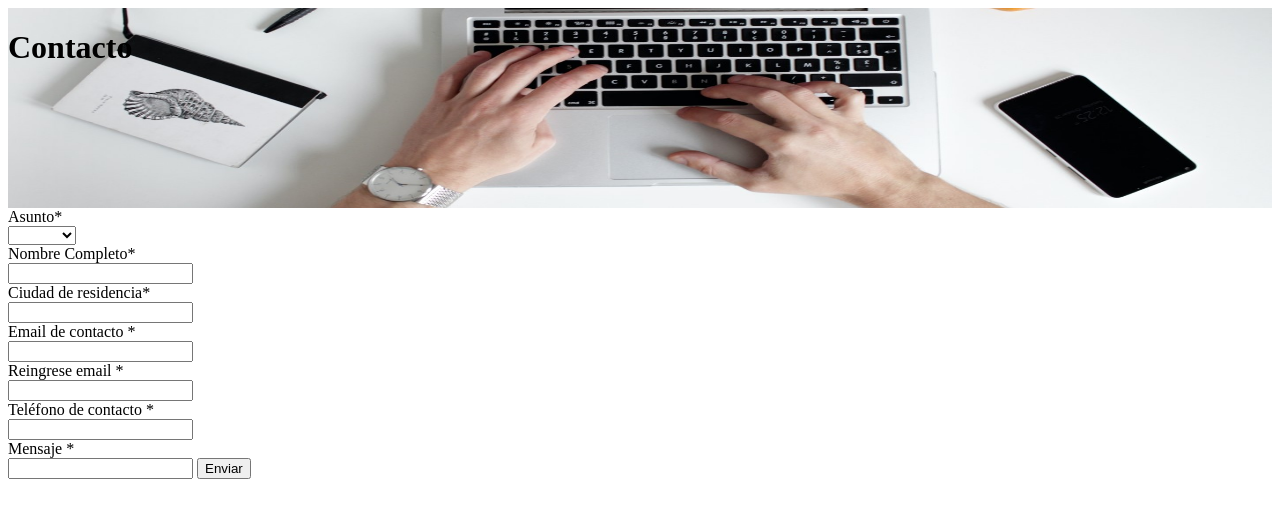
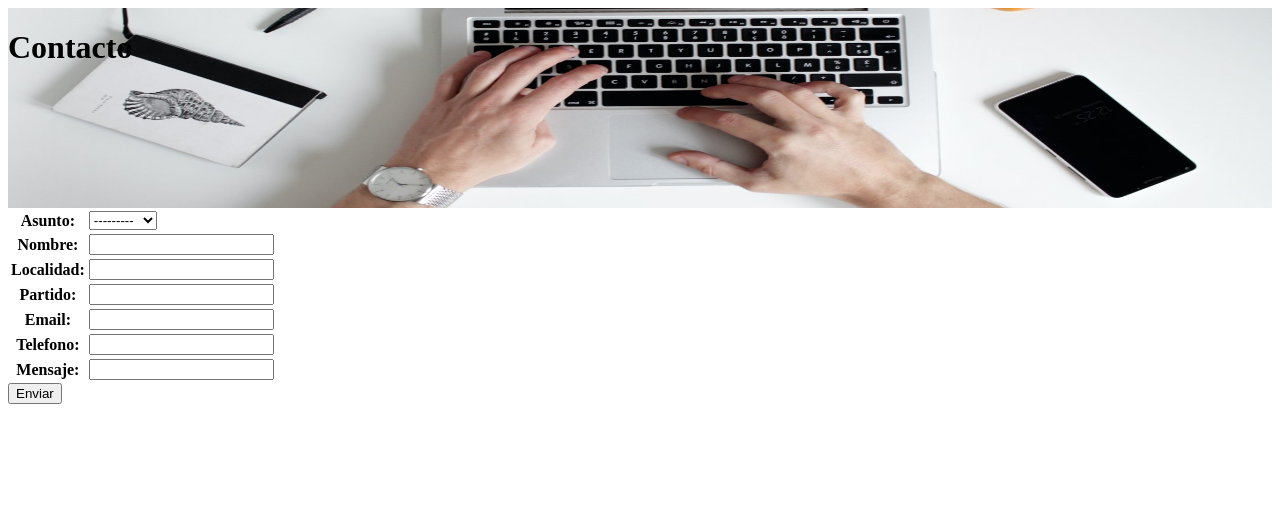
Before and after one commit to Fac0810/pagina-de-visualizacion-del-simparh, a Django app: page /exito/ in a window 1280 px wide. Shown: the top 518 px of the page. Run offline with Django 4.2, Linux system fonts and the light colour scheme; tables that the repository leaves empty hold one stand-in row (values such as "Sample post").

Commit message:
Form con validaciones y con normalizacion de localidad y partido

```diff
--- a/Proyecto ada/myapp/forms.py
+++ b/Proyecto ada/myapp/forms.py
@@ -1,8 +1,10 @@
 from django import forms
-from models import Asunto
+from .models import Asunto
 from phonenumber_field.formfields import PhoneNumberField
 
-class formularioContacto(forms.Form):
+#Aca se crean los formularios que sean necesarios
+
+class FormularioContacto(forms.Form):
 
     asunto = forms.ModelChoiceField(queryset=None)
     nombre = forms.CharField()
@@ -10,7 +12,7 @@ class formularioContacto(forms.Form):
     partido = forms.CharField()
     email = forms.EmailField()
     telefono = PhoneNumberField()
-    mensaje =forms.TextInput()
+    mensaje =forms.CharField()
 
 
     def __init__(self, *args, **kwargs):
--- a/Proyecto ada/myapp/models.py
+++ b/Proyecto ada/myapp/models.py
@@ -12,11 +12,11 @@ from phonenumber_field.modelfields import PhoneNumberField
 class Estacion(models.Model):
     id = models.BigAutoField(primary_key=True)
     estacion = models.CharField(max_length=100)
-    nombre = models.CharField(max_length=100, null=True, blank=True)
-    ubicacion = models.CharField(max_length=100, null=True, blank=True)
-    desde = models.DateField(null=True, blank=True)
-    hasta = models.DateField(null=True, blank=True)
-    fuente = models.CharField(max_length=10, null=True, blank=True)
+    nombre = models.CharField(max_length=100, null=True)
+    ubicacion = models.CharField(max_length=100, null=True)
+    desde = models.DateField(null=True)
+    hasta = models.DateField(null=True)
+    fuente = models.CharField(max_length=10, null=True)
     longitud = models.DecimalField(max_digits=15,decimal_places=12, null=True, blank=True)
     latitud = models.DecimalField(max_digits=15,decimal_places=12, null=True, blank=True)
 
@@ -46,16 +46,16 @@ class Medicion(models.Model):
 
 
 
-    def __srt__(self):
+    def __str__(self):
         return 'Medicion de '+ self.estacion + ' en la fecha ' + self.fecha
 
 
 
 class Asunto(models.Model):
     id = models.BigAutoField(primary_key=True)
-    tipo = models.CharField(max_length=100)
+    tipo = models.CharField(max_length=100, null=False)
 
-    def __srt__(self):
+    def __str__(self):
         return self.tipo
 
 
@@ -72,4 +72,9 @@ class Contacto(models.Model):
     mensaje = models.TextField(null =True, blank=False)
 
     def __str__(self):
-        return self
+        return self.nombre + " :" + self.asunto
+
+    def transformador(self):
+        self.localidad= self.localidad.lower().title()
+        self.partido= self.partido.lower().title()
+        self.nombre= self.nombre.lower().title()
--- a/Proyecto ada/myapp/templates/contacto.html
+++ b/Proyecto ada/myapp/templates/contacto.html
@@ -12,38 +12,11 @@
   </head>
 
   <body>
-    <form action="/contacto/" method="POST">{% csrf_token %}
-
-      <div id="Elegir Asunto" class="ppal oculto">
-        <div>Asunto*</div>
-        <select name="asunto">
-          <option value="---"></option>
-          {% for asunto in asunto %}
-            <option value="{{asunto}}" name={{asunto.tipo}}>{{ asunto.tipo }}</option>
-          {% endfor %}
-        </select>
-      </div>
-
-      <div id="Insertar Nombre Completo">Nombre Completo*</div>
-      <input type="text" name="nombre">
-
-      <div id="Residencia">Ciudad de residencia*</div>
-      <input type="text" name="ciudad">
-
-      <div id="Email">Email de contacto *</div>
-      <input type="text" name="email">
-
-      <div id="Email2">Reingrese email *</div>
-      <input type="text" name="email">
-
-      <div id="Telefono">Teléfono de contacto *</div>
-      <input type="text" name="telefono">
-
-      <div id="Mensaje">Mensaje *</div>
-      <input type="text" name="mensaje">
-
+    <form action="" method="POST">{% csrf_token %}
+      <table>
+        {{form.as_table}}
+      </table>
       <button type="submit" >Enviar</button>
-
     </form>
   </body>
 </html>
--- a/Proyecto ada/myapp/views.py
+++ b/Proyecto ada/myapp/views.py
@@ -1,9 +1,8 @@
-import json
-from django import forms
 from django.shortcuts import render
-from django.http import HttpResponse, JsonResponse, HttpRequest
-from .models import Estacion, Medicion, Contacto, Asunto
+from django.http import JsonResponse
+from .models import Estacion, Medicion, Contacto
 from django.views import View
+from .forms import FormularioContacto
 
 
 
@@ -14,20 +13,19 @@ from django.views import View
 def index(request):
     return render(request, 'index.html')
 
+#Se utiliza para el fromulario de contacto
 def contacto(request):
     if request.method== "POST":
-        parametros=request.POST
-        #parametros.dict()
-        asu=eval(parametros.get("asunto"))
-        print(asu)
-        print("-----")
-        print(parametros)
-        print("-----")
-        contactoParaGuardar=Contacto(asunto=Asunto.objects.get(id=asu.get("id")), nombre=parametros.get("nombre"),ciudad=parametros.get("ciudad"),email=parametros.get("email"),telefono=parametros.get("telefono"),mensaje=parametros.get("mensaje"))
-        contactoParaGuardar.save()
-        return render(request, 'exito.html')
-    asuntos = Asunto.objects.values()
-    return render(request, 'contacto.html', {'asunto':asuntos})
+        formulario=FormularioContacto(request.POST)
+        if formulario.is_valid():
+            informacion=formulario.cleaned_data
+            contactoParaGuardar=Contacto(asunto=informacion['asunto'],nombre=informacion['nombre'],localidad=informacion['localidad'],partido=informacion['partido'],email=informacion['email'],telefono=informacion['telefono'],mensaje=informacion['mensaje'])
+            contactoParaGuardar.transformador()
+            contactoParaGuardar.save()
+            return render(request, 'exito.html')
+    else:
+        formulario=FormularioContacto()
+    return render(request,'contacto.html',{"form":formulario})
 
 # Hago el json de las estaciones
 class EstacionesView(View):
```
Also changed, not shown: Proyecto ada/myapp/migrations/0023_alter_estacion_desde_alter_estacion_fuente_and_more.py (added).
